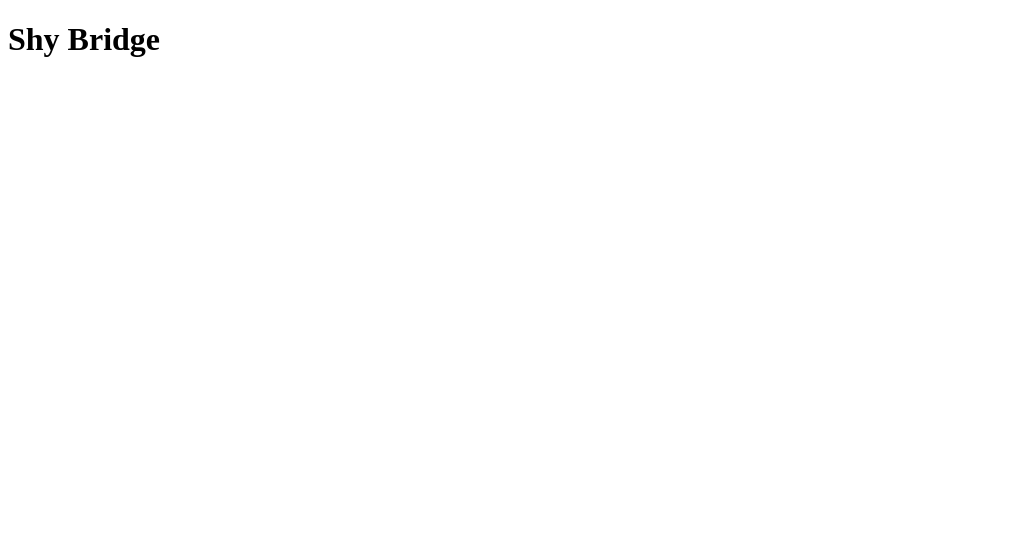
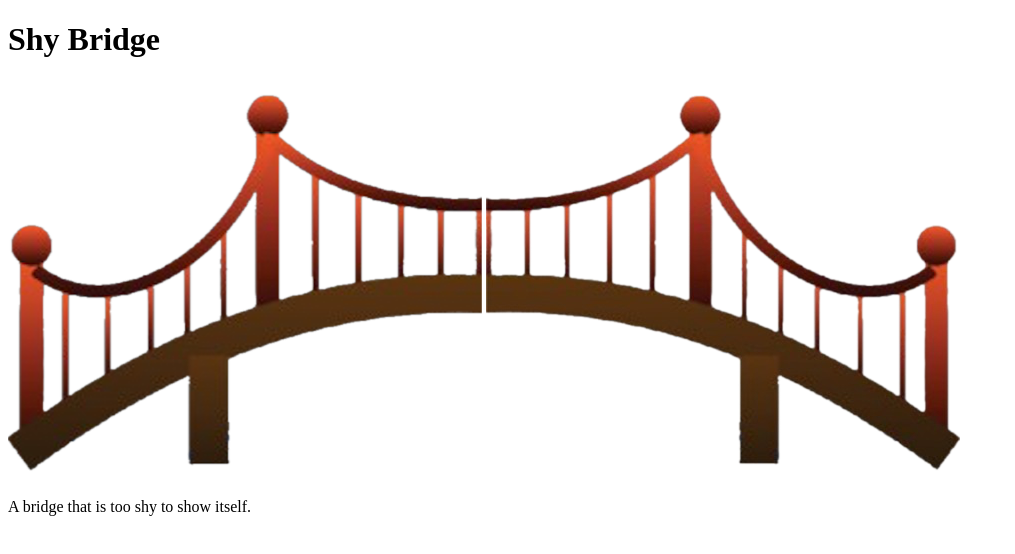
Before and after one commit to Spacexplorer11/Shy-Bridge, a SvelteKit app: page / in a window 1280 px wide. Shown: the top 554 px of the page, without its empty margins (0-1015 px from the left). Built offline with nearby package versions, Linux system fonts and the light colour scheme.

Commit message:
Added a shy bridge with animations! - JIRA-79
Signed-off-by: Akaalroop Singh <akaal@akaalroop.com>

```diff
--- a/src/routes/+page.svelte
+++ b/src/routes/+page.svelte
@@ -1,6 +1,45 @@
 <script>
 </script>
 
-<div class="@container text-center">
+<div class="@container text-center overflow-hidden">
 	<h1 class="text-4xl md:text-5xl"><span class="hover:opacity-5">Shy Bridge</span></h1>
+	<div class="@container/full-bridge min-w-full flex flex-row" id="shy-bridge">
+		<img alt="Shy Bridge" class="mx-auto my-8 w-1/2 max-h-1/2" id="shy-bridge-half-1"
+		     src="/images/bridge-half-1.webp">
+		<h2 class="text-4xl text-red-400" id="shy-text">I'm too shy sorry ~ :3</h2>
+		<img alt="Shy Bridge" class="mx-auto my-8 w-1/2 max-h-1/2" id="shy-bridge-half-2"
+		     src="/images/bridge-half-2.webp">
+	</div>
+	<p class="text-lg md:text-xl">A bridge that is too shy to show itself.</p>
 </div>
+<style>
+	#shy-bridge #shy-bridge-half-1,
+	#shy-bridge #shy-bridge-half-2 {
+		transition: transform 1s ease-in-out;
+	}
+
+	#shy-bridge {
+		position: relative;
+	}
+
+	#shy-bridge #shy-text {
+		position: absolute;
+		top: 50%;
+		left: 50%;
+		transform: translate(-50%, -50%);
+		opacity: 0;
+		transition: opacity 1s ease;
+	}
+
+	#shy-bridge:hover #shy-text {
+		opacity: 1;
+	}
+
+	#shy-bridge:hover #shy-bridge-half-1 {
+		transform: translateX(-100%);
+	}
+
+	#shy-bridge:hover #shy-bridge-half-2 {
+		transform: translateX(100%);
+	}
+</style>
```
Also changed, not shown: static/images/bridge-half-1.webp (added), static/images/bridge-half-2.webp (added).
